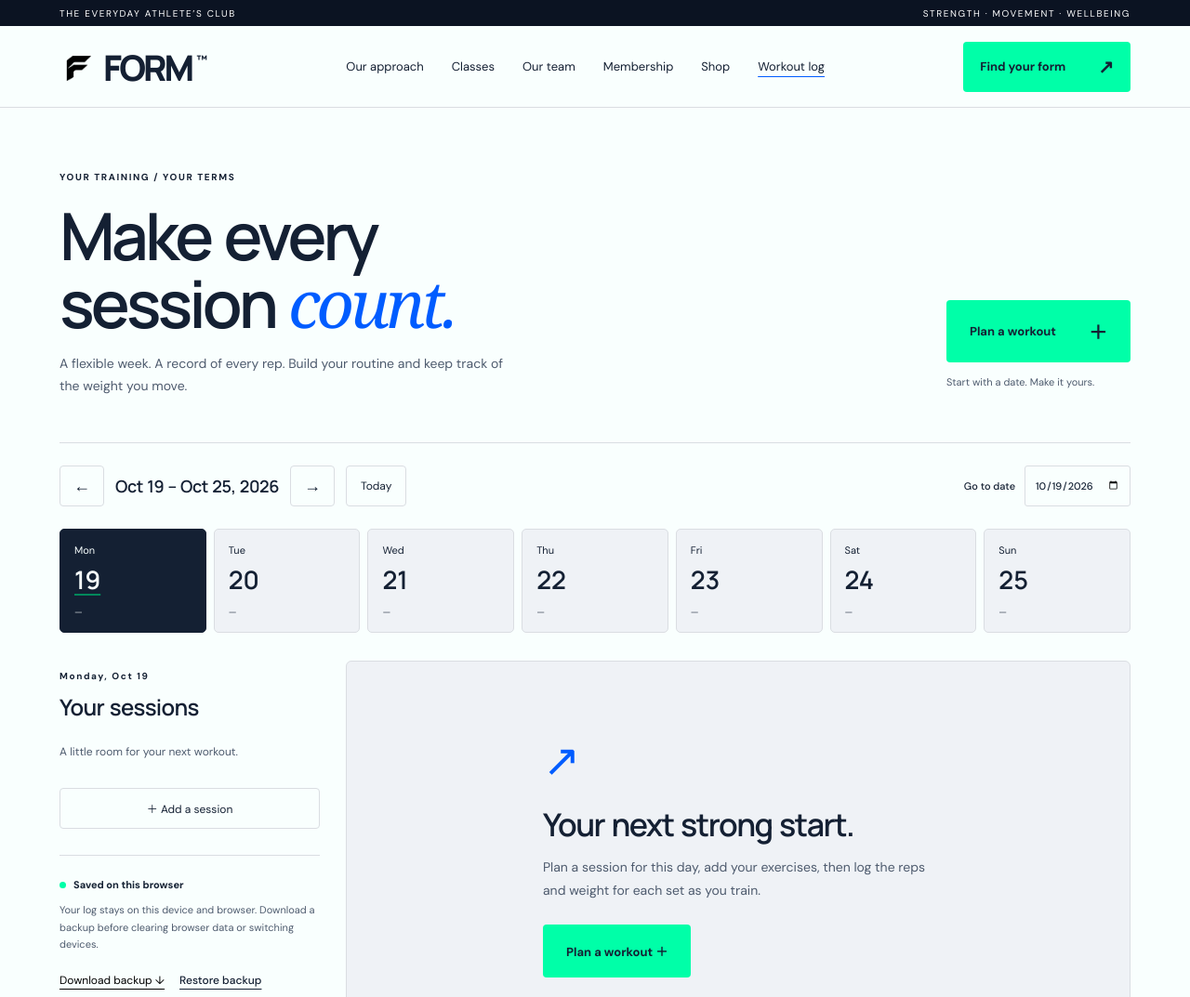
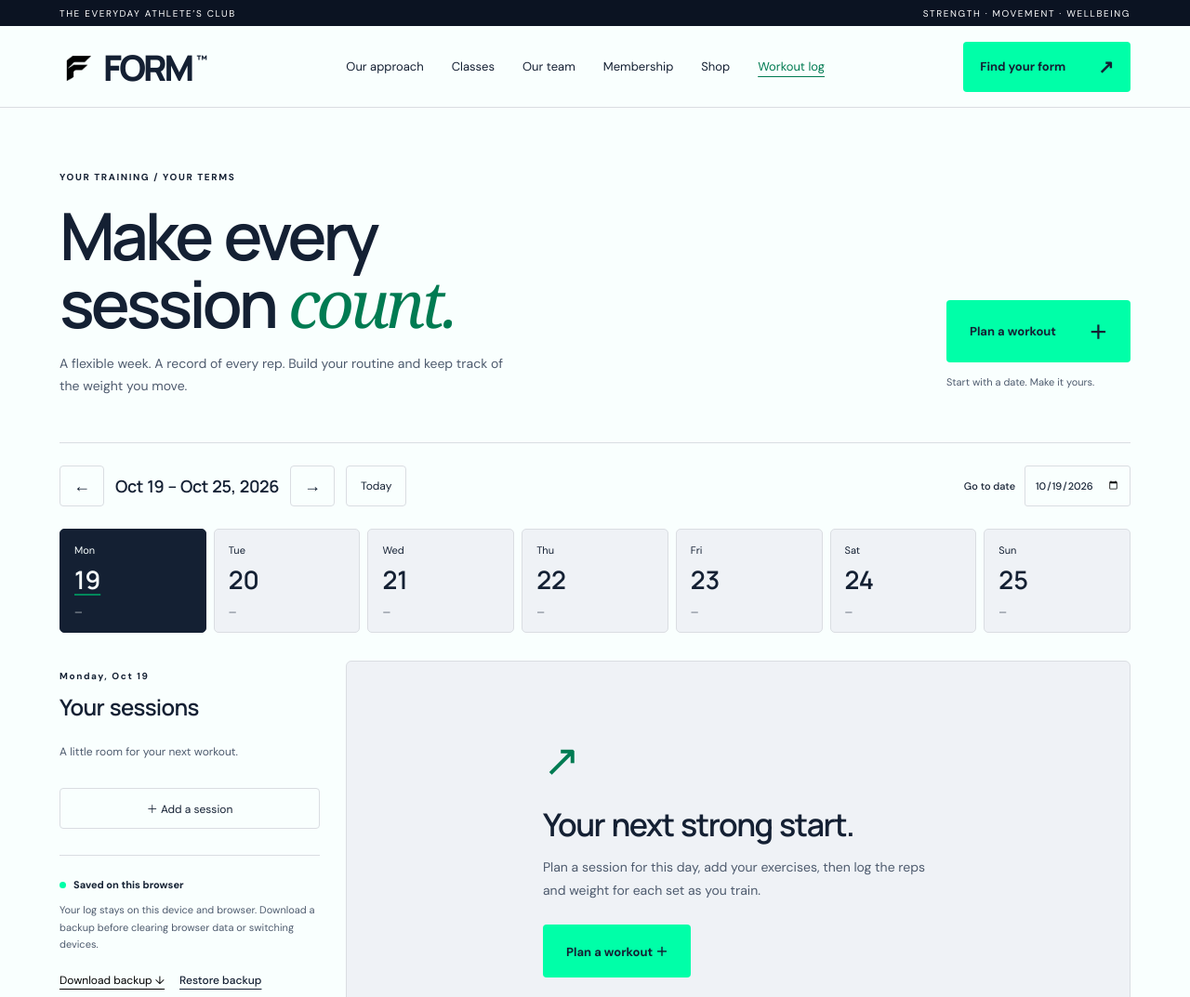
Before and after one commit to ramez961/FORM-Athletic-Club, a plain HTML site: page workouts.html in a window 1280 px wide. Shown: the top 1073 px of the page at 93% size. Drawn offline with Linux system fonts and the light colour scheme.

Commit message:
Use forest green accents on the workout log

```diff
--- a/workouts.css
+++ b/workouts.css
@@ -1,3 +1,7 @@
+.workout-page { --blue: #007b52; }
+.workout-page h1 em, .workout-page h2 em,
+.workout-page nav a:hover, .workout-page nav a[aria-current="page"] { color: var(--blue); }
+.workout-page :is(a, button, input, select, summary, textarea):focus-visible { outline-color: var(--blue); }
 .workout-main { max-width: 1440px; margin: auto; padding: 66px 5% 90px; }
 .log-intro { display: flex; justify-content: space-between; align-items: end; gap: 36px; padding-bottom: 48px; }
 .log-intro h1 { font-size: clamp(48px, 5.5vw, 80px); letter-spacing: -4px; margin: 18px 0; }
```
